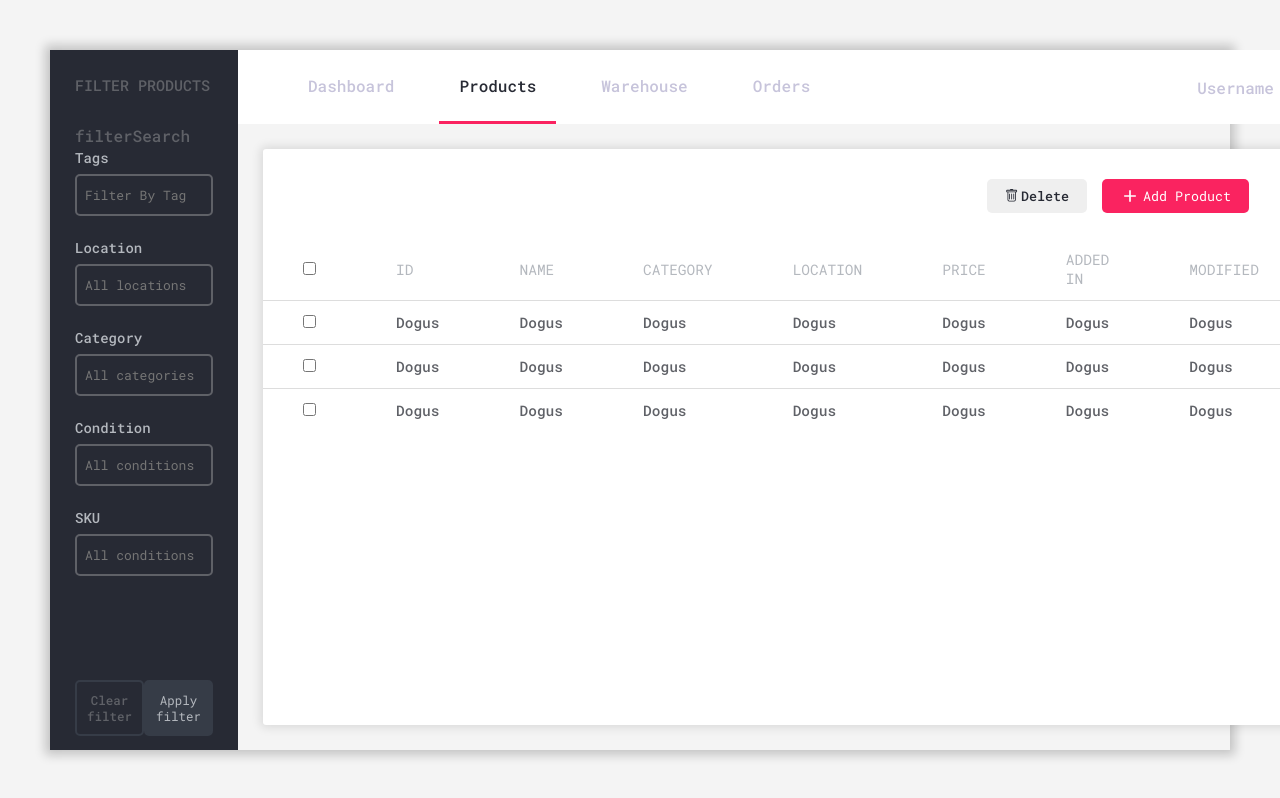
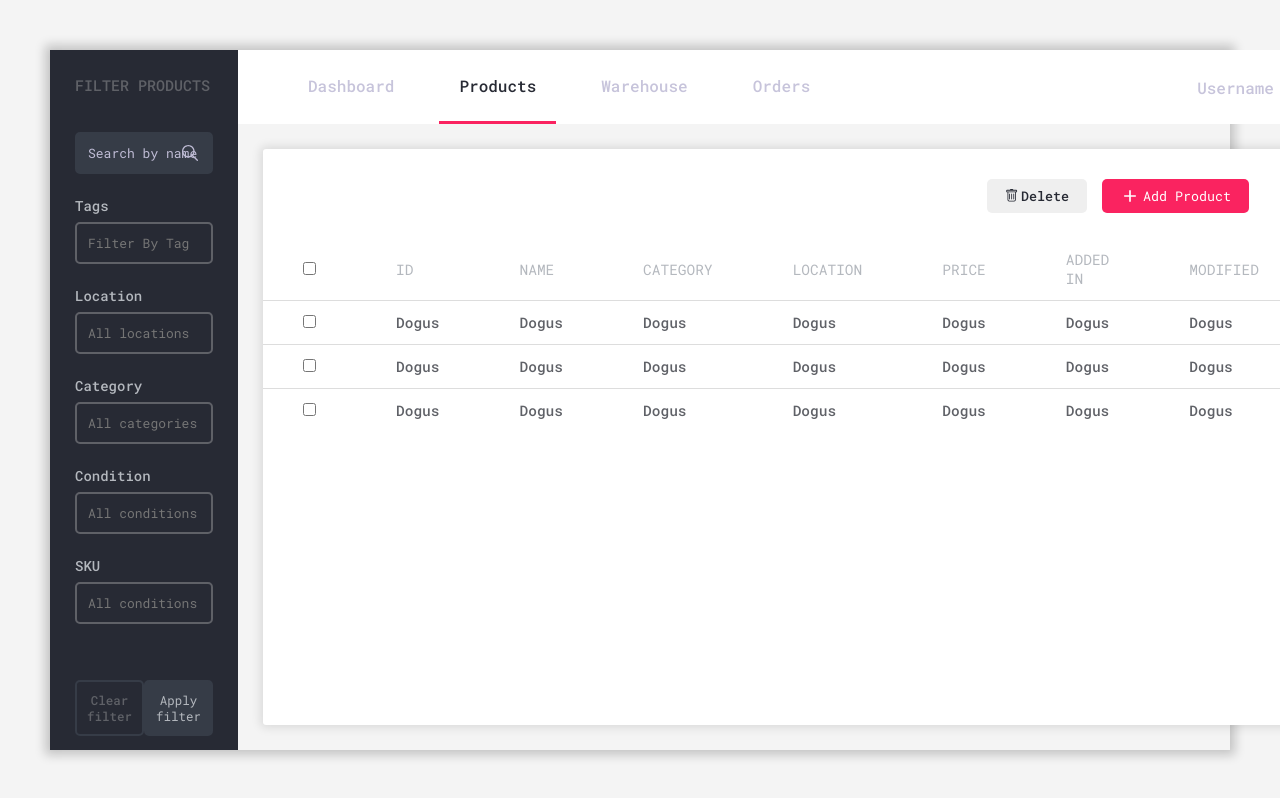
Before and after one commit to FROSTWOLFF/Inventory-Management-System, a React (Create React App) app in the folder client/: page / in a window 1280 px wide. Shown: the top 798 px of the page. Built offline with nearby package versions, Linux system fonts and the light colour scheme; the HTML template or start-up script is replaced by a standard one.

Commit message:
Finished adjusting a reusable component that can take icon on input.

```diff
--- a/client/src/components/filter/Filter.jsx
+++ b/client/src/components/filter/Filter.jsx
@@ -2,7 +2,7 @@ import React from 'react';
 import classes from './Filter.module.css';
 import FilterInput from './FilterInput.jsx';
 import FilterButton from './FilterButton.jsx';
-import FilterSearch from './FilterSearch';
+import IconSearch from '../icons/IconSearch';
 
 function Filter() {
   const options1 = ['Ali', 'Dogus', 'Temizsoy'];
@@ -12,8 +12,10 @@ function Filter() {
     <section className={classes.filter}>
       <h1 className={classes.title}>Filter Products</h1>
       <form className={classes.form}>
-        <div className={classes.inputs}>
-          <FilterSearch />
+        <div>
+          <FilterInput color="secondary" placeholder="Search by name">
+            <IconSearch />
+          </FilterInput>
           <FilterInput title="Tags" placeholder="Filter By Tag" />
           <FilterInput title="Location" placeholder="All locations" />
           <FilterInput title="Category" placeholder="All categories" />
--- a/client/src/components/filter/FilterInput.jsx
+++ b/client/src/components/filter/FilterInput.jsx
@@ -2,18 +2,21 @@ import React from 'react';
 import classes from './FilterInput.module.css';
 
 function FilterInput(props) {
+  const color = props.color === 'secondary' ? 'secondary' : 'primary';
+
   return (
     <div>
       <label className={classes.label} htmlFor={props.id}>
         {props.title}
       </label>
       <input
-        className={classes.input}
+        className={`${classes.input} ${classes[color]}`}
         id={props.id}
         type={props.type}
         placeholder={props.placeholder}
         list={props.listId || null}
       />
+      <span className={classes.icon}>{props.children}</span>
     </div>
   );
 }
--- a/client/src/components/filter/FilterInput.module.css
+++ b/client/src/components/filter/FilterInput.module.css
@@ -5,14 +5,13 @@
 
 .input,
 .select {
+  position: relative;
   font-size: 1.3rem;
   width: 100%;
-  padding: 1rem 0.8rem;
+  padding: 1rem 1.1rem;
   margin-top: 0.7rem;
   margin-bottom: 2rem;
 
-  color: var(--color-text-1);
-  background-color: inherit;
   border: 2px solid var(--color-text-300);
   border-radius: 0.5rem;
   font-family: var(--ff-primary);
@@ -20,8 +19,36 @@
   outline: none;
 }
 
+.primary {
+  color: var(--color-text-1);
+  background-color: inherit;
+}
+
+.secondary {
+  color: var(--color-text-1);
+  background-color: var(--color-background-400);
+  border-color: var(--color-background-400);
+}
+
+.secondary::placeholder {
+  color: var(--color-text-1);
+}
+
 .select option {
   font-family: var(--ff-primary);
   background-color: #272a34;
   color: var(--color-text-100);
 }
+
+.icon {
+  position: relative;
+}
+
+.icon svg {
+  position: absolute;
+  width: 1.6rem;
+  height: 1.6rem;
+  top: 0.4rem;
+  right: 1.5rem;
+  color: var(--color-text-1);
+}
--- a/client/src/components/filter/FilterSearch.jsx
+++ /dev/null
@@ -1,7 +0,0 @@
-import React from 'react';
-
-function FilterSearch() {
-  return <div>filterSearch</div>;
-}
-
-export default FilterSearch;
--- /dev/null
+++ b/client/src/components/icons/IconSearch.jsx
@@ -0,0 +1,15 @@
+import React from 'react';
+
+function IconSearch() {
+  return (
+    <svg version="1.1" id="Capa_1" x="0px" y="0px" viewBox="0 0 487.95 487.95" fill="currentColor">
+      <path
+        d="M481.8,453l-140-140.1c27.6-33.1,44.2-75.4,44.2-121.6C386,85.9,299.5,0.2,193.1,0.2S0,86,0,191.4s86.5,191.1,192.9,191.1
+			c45.2,0,86.8-15.5,119.8-41.4l140.5,140.5c8.2,8.2,20.4,8.2,28.6,0C490,473.4,490,461.2,481.8,453z M41,191.4
+			c0-82.8,68.2-150.1,151.9-150.1s151.9,67.3,151.9,150.1s-68.2,150.1-151.9,150.1S41,274.1,41,191.4z"
+      />
+    </svg>
+  );
+}
+
+export default IconSearch;
--- a/client/src/index.css
+++ b/client/src/index.css
@@ -19,7 +19,8 @@
   --color-background-100: #fff;
   --color-background-200: #f4f4f4;
   --color-background-300: #efefef;
-  --color-background-400: #272a34;
+  --color-background-400: #363c47;
+  --color-background-500: #272a34;
 
   --ff-primary: 'Roboto Mono', monospace;
   --fw-light: 300;
```
Also changed, not shown: client/src/assets/search-svgrepo-com.svg (added).
